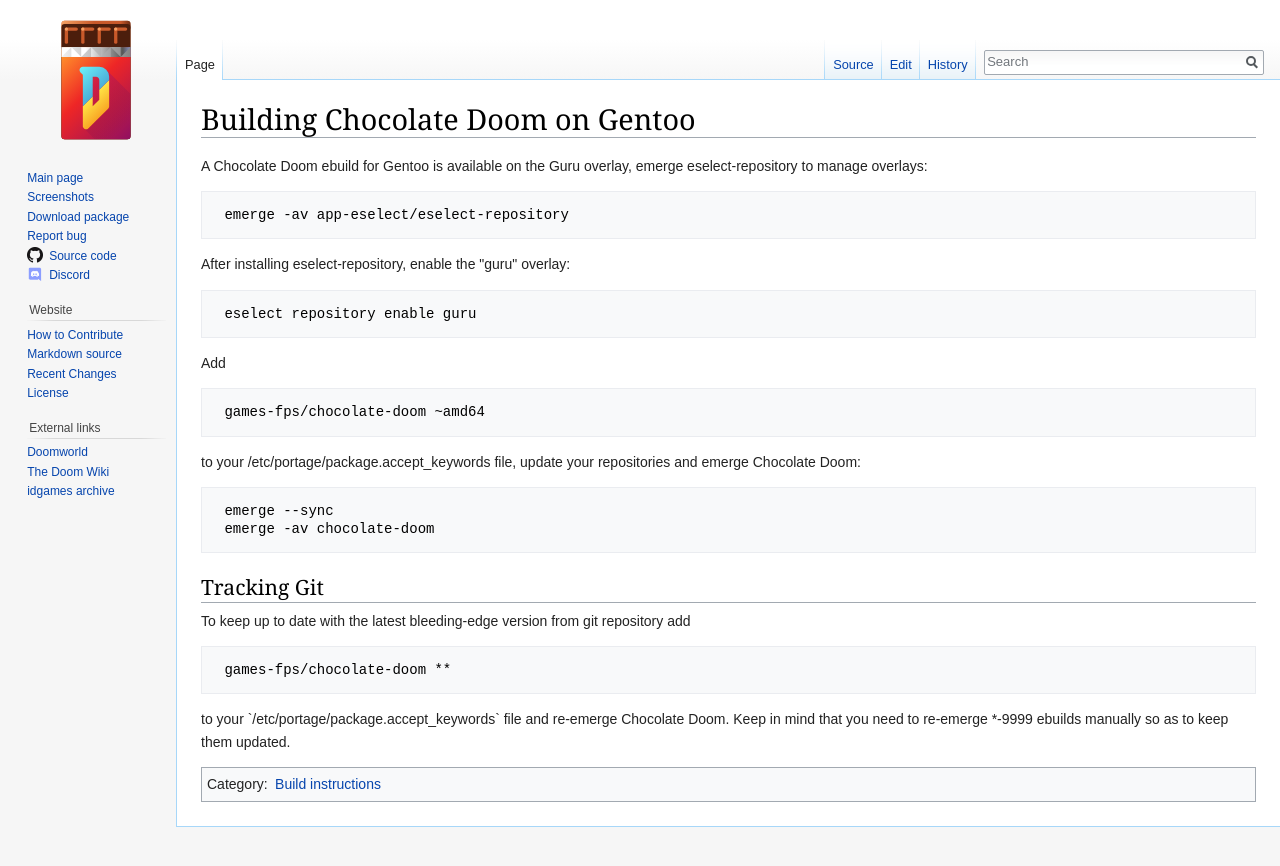
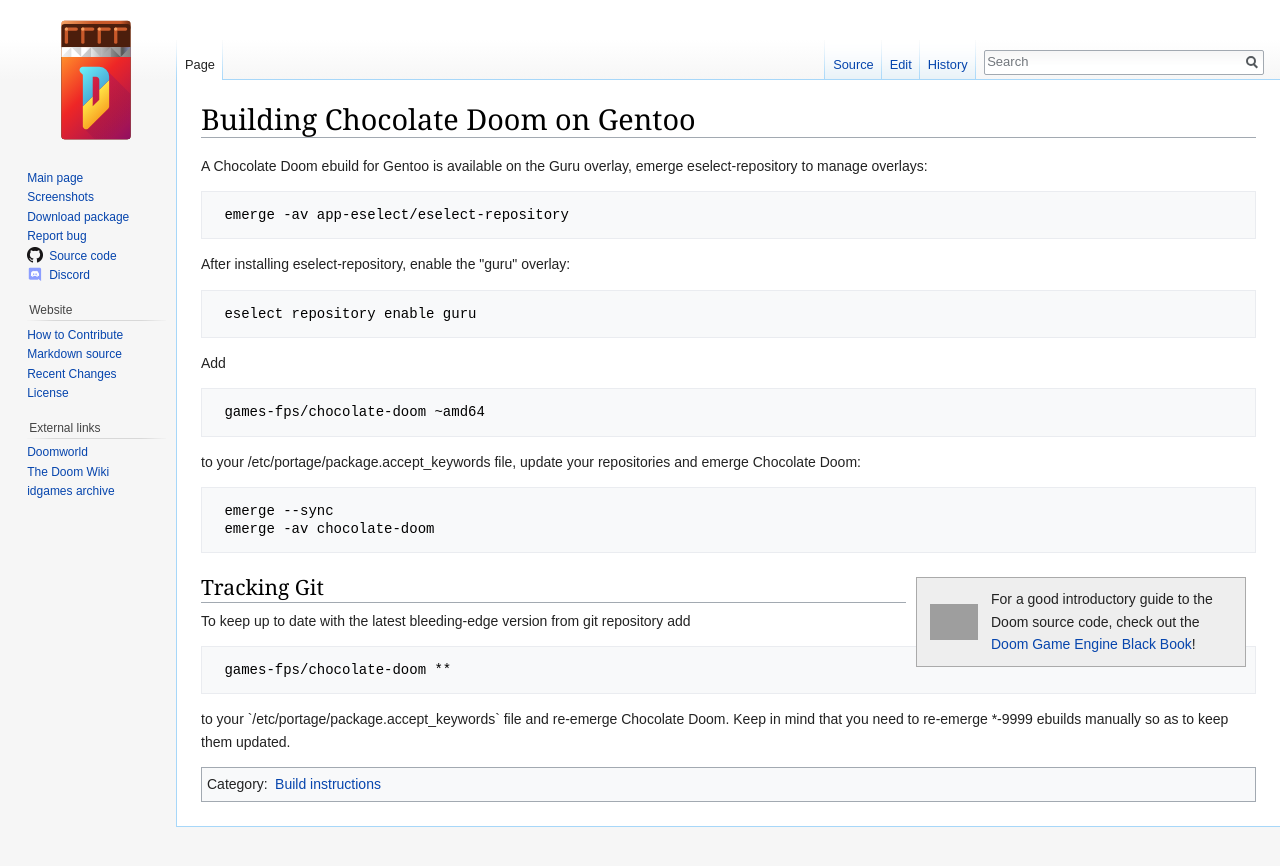
Before and after one commit to chocolate-doom/website, a Jekyll site: the page built from Building_Chocolate_Doom_on_Gentoo.md, in a window 1280 px wide. Shown: the top 866 px of the page. Built offline with Jekyll 4.4.1, drawn with Linux system fonts in a browser that asks for light colours; grey boxes are pictures that could not be loaded.

Commit message:
Fix GEBB ad template

```diff
--- a/_includes/GEBB_ad.md
+++ b/_includes/GEBB_ad.md
@@ -1,3 +1,6 @@
 <div style="float:right; width: 25em;">
-{{Linksbox|link=https://fabiensanglard.net/gebbdoom/|image=File:GEBB cover.png|text=For a good introductory guide to the Doom source code, check out the [https://fabiensanglard.net/gebbdoom/ Doom Game Engine Black Book]!}}
+{% capture caption %}
+For a good introductory guide to the Doom source code, check out the [Doom Game Engine Black Book](https://fabiensanglard.net/gebbdoom/)!
+{% endcapture %}
+{% include Linksbox.md link="https://fabiensanglard.net/gebbdoom/" image="GEBB_cover.png" text=caption %}
 </div>
--- a/_includes/Linksbox.md
+++ b/_includes/Linksbox.md
@@ -1,4 +1,4 @@
-<div style="background-color: #eeeeee; border: 1px solid #aaaaaa; padding: 10px; margin: 10px;">
+<div style="background-color: #eeeeee; border: 1px solid #aaaaaa; padding: 0 10px 0 10px; margin: 10px;">
 <table style="background-color: #eeeeee;"><tr>
 <td><a href="{{ include.link }}"><img src="/thumbs/icons/{{ include.image }}" width="48"></a></td>
 <td style="padding-left: 10px;" markdown="1">{{ include.text }}
```
